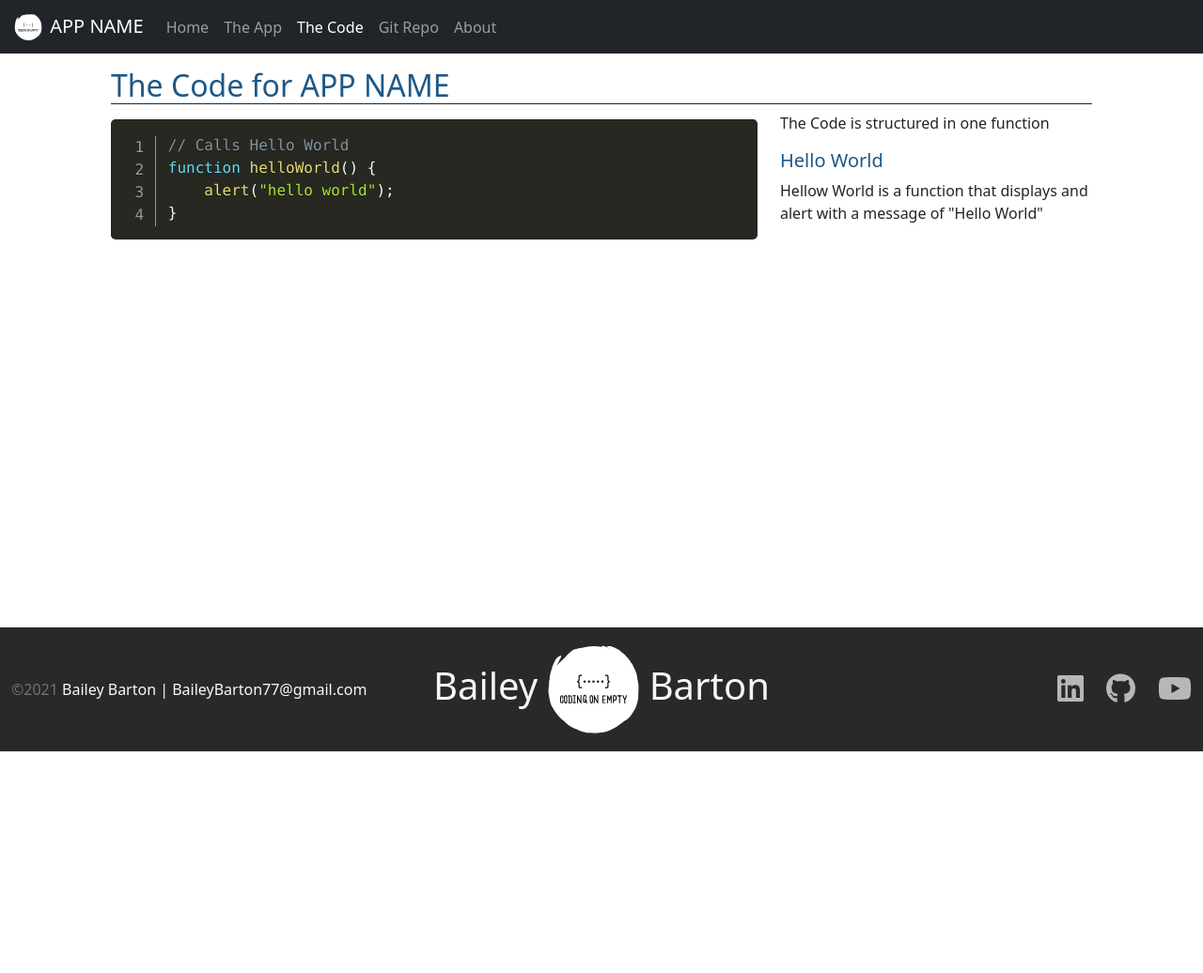
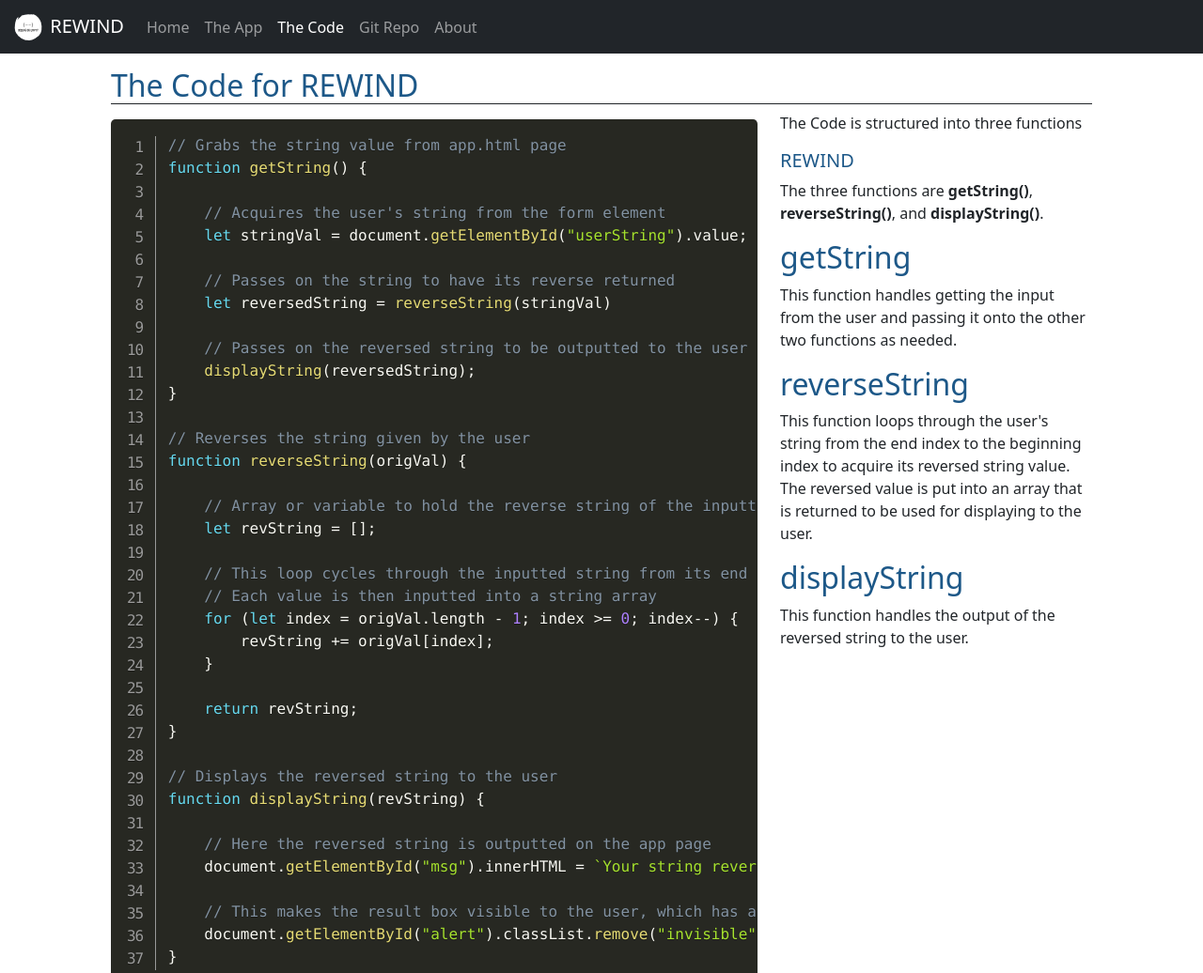
Before and after one commit to bkwrdbailey/RewindJS, a plain HTML site: page code.html in a window 1280 px wide. Shown: the top 1036 px of the page at 94% size. Before the commit the page ends 800 px from the top, so only its background shows below. Drawn offline with nearby package versions, Linux system fonts and the light colour scheme.

Commit message:
Finalized application
The rewind application is working as intended

```diff
--- a/code.html
+++ b/code.html
@@ -2,7 +2,7 @@
 <html lang="en" class="h-100">
 
 <head>
-    <title>App Name: A Coding Project By Bailey Barton</title>
+    <title>REWIND: A Coding Project By Bailey Barton</title>
     <!-- Required meta tags -->
     <meta charset="utf-8">
     <meta name="viewport" content="width=device-width, initial-scale=1, shrink-to-fit=no">
@@ -22,7 +22,7 @@
     <!-- === Nav Section ===-->
     <nav class="navbar navbar-expand-md navbar-dark fixed-top bg-dark">
     <div class="container-fluid">
-        <a class="navbar-brand" href="#"><img class="d-inline-block align-text-top" src="img/BaileyBarton_WhtLogo.svg" width="36" height="30"> APP NAME</a>
+        <a class="navbar-brand" href="#"><img class="d-inline-block align-text-top" src="img/BaileyBarton_WhtLogo.svg" width="36" height="30"> REWIND</a>
         <button class="navbar-toggler" type="button" data-bs-toggle="collapse" data-bs-target="#navbarCollapse"
             aria-controls="navbarCollapse" aria-expanded="false" aria-label="Toggle navigation">
             <span class="navbar-toggler-icon"></span>
@@ -39,7 +39,7 @@
                     <a class="nav-link active" aria-current="page" href="code.html">The Code</a>
                 </li>
                 <li class="nav-item">
-                    <a class="nav-link" target="new_blank" href="#">Git Repo</a> <!--Link To Github-->
+                    <a class="nav-link" target="new_blank" href="https://github.com/bkwrdbailey/RewindJS">Git Repo</a> <!--Link To Github-->
                 </li>
                 <li class="nav-item">
                     <a class="nav-link" target="new_blank" href="#">About</a> <!--Link to Portfolio page-->
@@ -51,21 +51,63 @@
     <!-- === Main Section === -->
     <main class="flex-shrink-0">
         <div class="container py-4 px-5 mt-5">
-            <h2 class="border-1 border-bottom border-dark">The Code for APP NAME</h2>
+            <h2 class="border-1 border-bottom border-dark">The Code for REWIND</h2>
             <div class="row row-cols-1 row-cols-lg-2">
                 <div class="col col-lg-8">
                     <pre class="line-numbers"><code class="language-javascript">
-                        // Calls Hello World
-                        function helloWorld() {
-                            alert("hello world");
+                        // Grabs the string value from app.html page
+                        function getString() {
+
+                            // Acquires the user's string from the form element
+                            let stringVal = document.getElementById("userString").value;
+
+                            // Passes on the string to have its reverse returned
+                            let reversedString = reverseString(stringVal)
+
+                            // Passes on the reversed string to be outputted to the user
+                            displayString(reversedString);
+                        }
+
+                        // Reverses the string given by the user
+                        function reverseString(origVal) {
+
+                            // Array or variable to hold the reverse string of the inputted string
+                            let revString = [];
+
+                            // This loop cycles through the inputted string from its end to its beginning
+                            // Each value is then inputted into a string array
+                            for (let index = origVal.length - 1; index >= 0; index--) {
+                                revString += origVal[index];
+                            }
+
+                            return revString;
+                        }
+
+                        // Displays the reversed string to the user
+                        function displayString(revString) {
+
+                            // Here the reversed string is outputted on the app page
+                            document.getElementById("msg").innerHTML = `Your string reversed is: ${revString}`;
+
+                            // This makes the result box visible to the user, which has added flair for appeal
+                            document.getElementById("alert").classList.remove("invisible");
                         }
                     </code>
                     </pre>
                 </div>
                 <div class="col col-lg-4">
-                    <p>The Code is structured in one function</p>
-                    <h5>Hello World</h5>
-                    <p>Hellow World is a function that displays and alert with a message of "Hello World"</p>
+                    <p>The Code is structured into three functions</p>
+                    <h5>REWIND</h5>
+                    <p>The three functions are <span style="font-weight: bold">getString()</span>, <span style="font-weight: bold">reverseString()</span>, and <span style="font-weight: bold">displayString()</span>.</p>
+                    <h2>getString</h2>
+                    <p>This function handles getting the input from the user and passing it onto the other two functions as needed.</p>
+                    <h2>reverseString</h2>
+                    <p>
+                        This function loops through the user's string from the end index to the beginning index to acquire its reversed string value.
+                        The reversed value is put into an array that is returned to be used for displaying to the user.
+                    </p>
+                    <h2>displayString</h2>
+                    <p>This function handles the output of the reversed string to the user.</p>
                 </div>
             </div>
         </div>
```
Also changed, not shown: app.html (+26 -30 lines), index.html (+4 -4 lines), js/site.js (+36 -3 lines).
